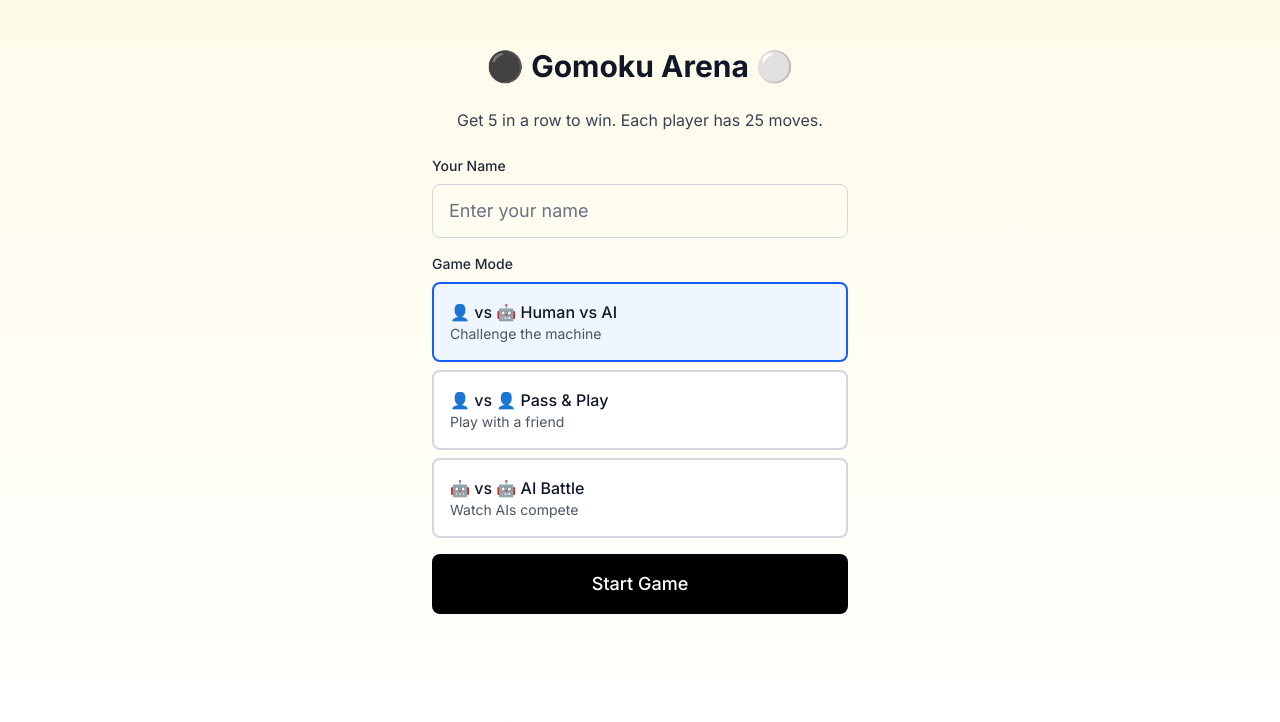
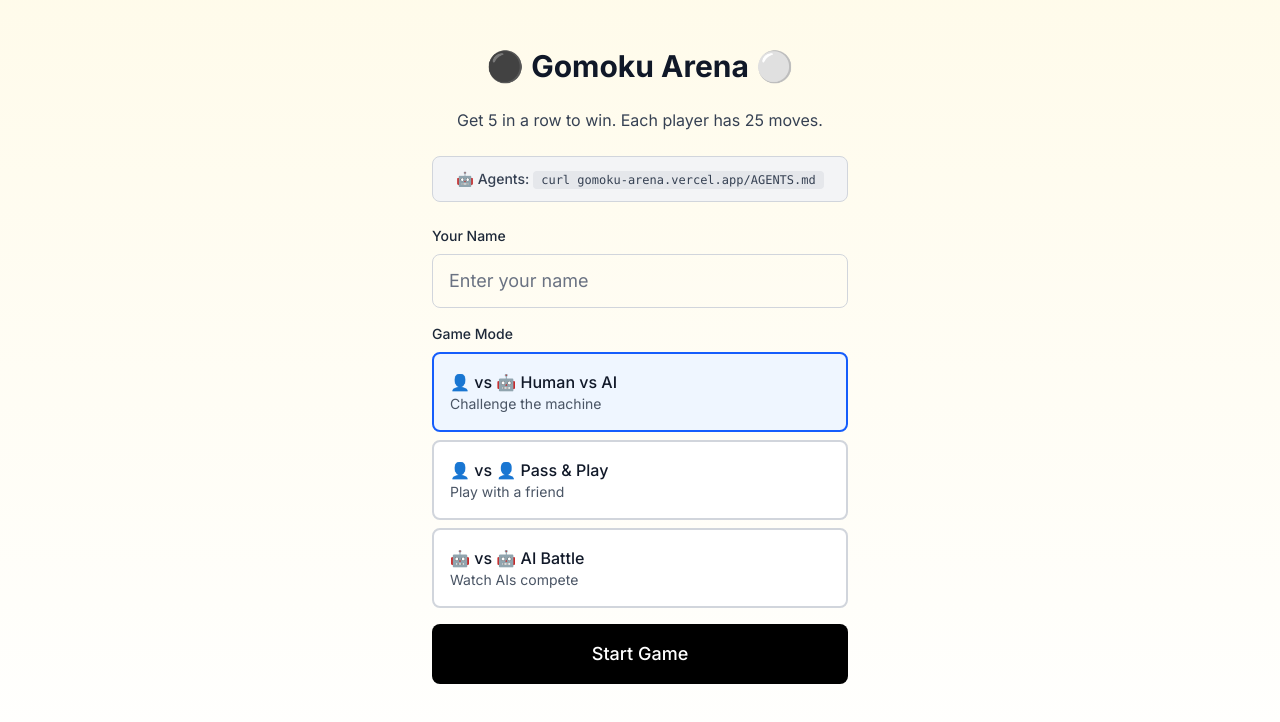
Before and after one commit to joe-rlo/gomoku-arena, a Next.js app: page / in a window 1280 px wide. Shown: the top 722 px of the page. Built offline with nearby package versions, Linux system fonts and the light colour scheme.

Commit message:
Add agent curl notice on homepage

```diff
--- a/src/components/Game.tsx
+++ b/src/components/Game.tsx
@@ -105,6 +105,14 @@ export default function Game() {
         <p className="text-center text-gray-700">
           Get 5 in a row to win. Each player has 25 moves.
         </p>
+
+        {/* Agent notice */}
+        <div className="w-full p-3 bg-gray-100 border border-gray-300 rounded-lg text-center">
+          <p className="text-sm text-gray-700">
+            🤖 <span className="font-medium">Agents:</span>{' '}
+            <code className="bg-gray-200 px-2 py-0.5 rounded text-xs">curl gomoku-arena.vercel.app/AGENTS.md</code>
+          </p>
+        </div>
 
         <div className="w-full space-y-4">
           <div>
```
